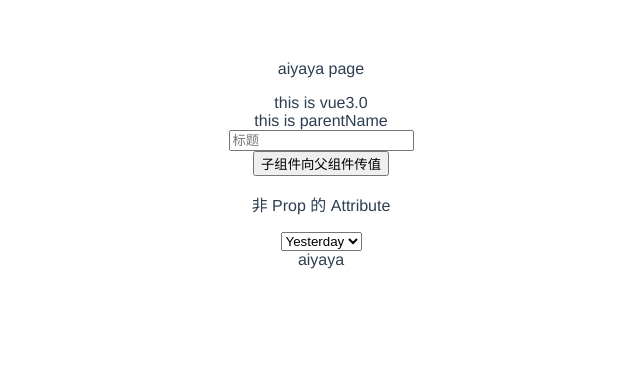
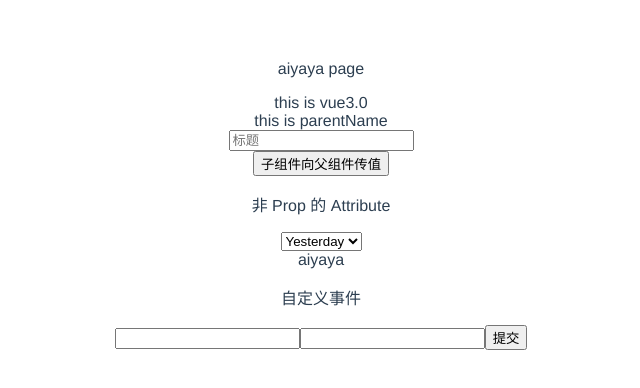
Before and after one commit to aiyaya211/vue3.0, a Vue app: page / in a window 1280 px wide. Shown: the top 388 px of the page, without its empty margins (319-959 px from the left). Built offline with nearby package versions, Linux system fonts and the light colour scheme.

Commit message:
自定义组件emit

```diff
--- a/src/App.vue
+++ b/src/App.vue
@@ -3,6 +3,7 @@
   <p>非 Prop 的 Attribute</p>
   <my-select @change="changeOpt"></my-select>
   <child-a name="aiyaya" sex="girl" age="20"></child-a>
+  <CustoForm @submit="submitContent"></CustoForm>
   <!-- <img alt="Vue logo" src="./assets/logo.png">
   <HelloWorld msg="Welcome to Your Vue.js App"/> -->
 </template>
@@ -12,6 +13,7 @@
 import MyComponent from './components/myComponent.vue';
 import MySelect from './components/mySelect';
 import ChildA from './components/childA';
+import CustoForm from './components/custoForm';
 
 export default {
   name: 'App',
@@ -19,7 +21,8 @@ export default {
     // HelloWorld,
     MyComponent,
     MySelect,
-    ChildA
+    ChildA,
+    CustoForm
   },
   created() {
     console.log(this.$attrs);
@@ -33,6 +36,11 @@ export default {
   methods: {
     changeOpt(val) {
       console.log(val.target.value);
+    },
+    submitContent(a, b) {
+      console.log(a);
+      console.log(b);
+      alert(a + b);
     }
   }
 }
--- /dev/null
+++ b/src/components/custoForm.vue
@@ -0,0 +1,37 @@
+<template>
+    <p>自定义事件</p>
+    <form>
+        <input type="text" v-model="email">
+        <input type="text" v-model="content">
+        <button @click="submitForm">提交</button>
+    </form>
+</template>
+<script>
+export default {
+    name: 'custom-form',
+    // 用于验证
+    emits: {
+        click: null,
+        submit: ({email, content}) => {
+            if (email && content) {
+                return true
+            } else {
+                console.warn('Invalid submit event payload!')
+                return false
+            }
+        }
+
+    },
+    data() {
+        return {
+            content: '',
+            email: '',
+        }
+    },
+    methods: {
+        submitForm() {
+            this.$emit('submit', this.email, this.content)
+        }
+    }
+}
+</script>
```
